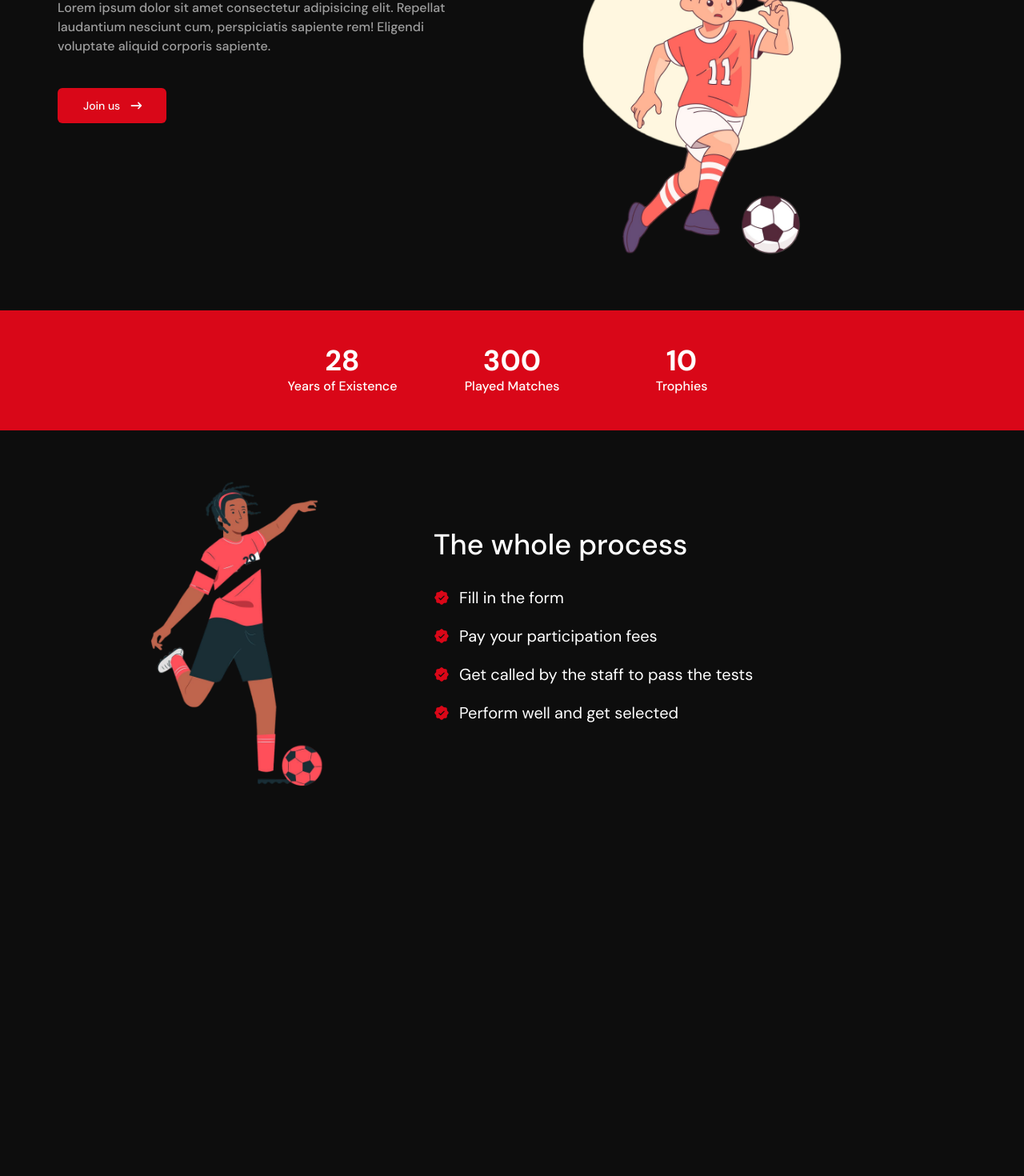
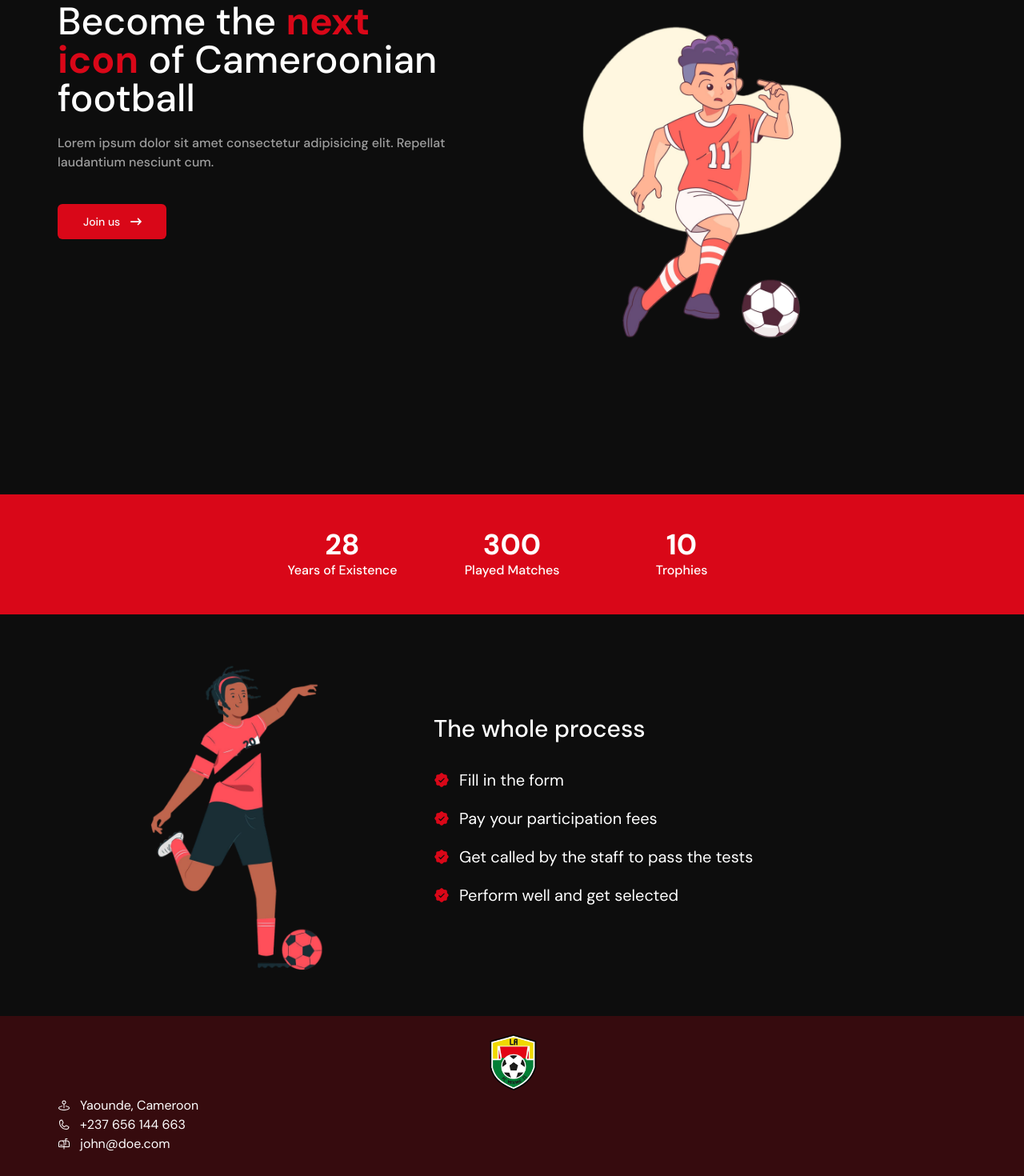
Before and after one commit to INGENIO-237/yafoot-recruit, a Next.js app: page / in a window 1280 px wide. Shown: the part 262-1732 px from the top of the page at 80% size. Before the commit the page ends 1302 px from the top, so only its background shows below. Built offline with nearby package versions, Linux system fonts and the light colour scheme.

Commit message:
homepage - milestone 2

```diff
--- a/src/app/layout.tsx
+++ b/src/app/layout.tsx
@@ -3,6 +3,7 @@ import { DM_Sans } from "next/font/google";
 import "./globals.css";
 import Header from "@/components/layout/Header";
 import PageTransition from "@/components/ui/PageTransition";
+import Footer from "@/components/layout/Footer";
 
 const dmSans = DM_Sans({ subsets: ["latin"] });
 
@@ -24,6 +25,7 @@ export default function RootLayout({
         <PageTransition>
           <Header />
           {children}
+          <Footer />
         </PageTransition>
       </body>
     </html>
--- a/src/app/page.tsx
+++ b/src/app/page.tsx
@@ -11,7 +11,7 @@ import { PiSealCheckFill } from "react-icons/pi";
 
 export default function Home() {
   const joinRef = useRef(null);
-  const joinIsInView = useInView(joinRef);
+  const joinIsInView = useInView(joinRef, { once: true });
   const steps = [
     "Fill in the form",
     "Pay your participation fees",
@@ -22,19 +22,18 @@ export default function Home() {
   return (
     <main>
       {/* Hero */}
-      <div className="container">
-        <div className="flex flex-col items-center md:flex-row md:items-start pb-5">
+      <div className="container min-h-[90vh]  md:min-h-[90vh] flex items-center">
+        <div className="flex w-full flex-col items-center md:flex-row md:items-start md:justify-between pb-5">
           <div className="order-2 md:order-1 max-w-[500px] mt-10 md:mt-0">
             <div className="space-y-5 text-center md:text-left font-medium">
-              <h1 className="text-4xl">
+              <h1 className="text-3xl leading-[1] md:text-4xl lg:text-5xl">
                 Become the{" "}
                 <span className="text-y_red font-bold">next icon</span> of
                 Cameroonian football
               </h1>
               <p className="text-white/60">
                 Lorem ipsum dolor sit amet consectetur adipisicing elit.
-                Repellat laudantium nesciunt cum, perspiciatis sapiente rem!
-                Eligendi voluptate aliquid corporis sapiente.
+                Repellat laudantium nesciunt cum.
               </p>
             </div>
 
@@ -115,13 +114,16 @@ export default function Home() {
             />
             <div className="md:flex md:items-center">
               <div className="text-left">
-                <h1 className="text-4xl mt-5 md:mt-0 font-medium">
+                <h1 className="text-3xl mt-5 md:mt-0 font-medium">
                   The whole process
                 </h1>
                 <div className="space-y-5 mt-8">
                   {steps.map((step, index) => {
                     return (
-                      <p key={index} className="text-xl flex items-center gap-3">
+                      <p
+                        key={index}
+                        className="text-xl flex items-center gap-3"
+                      >
                         <PiSealCheckFill className="text-y_red" /> {step}
                       </p>
                     );
--- a/src/components/home/Stats.tsx
+++ b/src/components/home/Stats.tsx
@@ -14,7 +14,7 @@ export default function Stats() {
   ];
 
   const ref = useRef(null);
-  const isInView = useInView(ref);
+  const isInView = useInView(ref, { once: true });
 
   return (
     <div ref={ref} className="w-full h-[150px] bg-y_red my-5 flex items-center">
@@ -27,7 +27,11 @@ export default function Stats() {
           {stats.map((stat, index) => {
             return (
               <div key={index} className="text-primary">
-                <CountUp end={stat.num} duration={3} className="text-4xl font-bold" />
+                <CountUp
+                  end={stat.num}
+                  duration={3}
+                  className="text-4xl font-bold"
+                />
                 <p className="font-medium">{stat.text}</p>
               </div>
             );
--- /dev/null
+++ b/src/components/layout/Footer.tsx
@@ -0,0 +1,34 @@
+import Image from "next/image";
+import Link from "next/link";
+import { PiMapPinSimpleArea, PiPhone, PiMailbox } from "react-icons/pi";
+
+export default function Footer() {
+  return (
+    <div className="w-full min-h-[200px] bg-y_red/20 py-5">
+      <div className="container">
+        {/* Logo */}
+        <div className="flex justify-center items-center">
+          <Image
+            src="/images/yafoot-club.png"
+            width={80}
+            height={80}
+            alt="Logo"
+          />
+        </div>
+
+        {/* Address, Contact & Socials */}
+        <div>
+          <Link href="#" className="flex items-center gap-3">
+            <PiMapPinSimpleArea /> <span>Yaounde, Cameroon</span>
+          </Link>
+          <Link href="tel: +237 656 144 663" className="flex items-center gap-3">
+            <PiPhone /> <span>+237 656 144 663</span>
+          </Link>
+          <Link href="mailto: john@doe.com" className="flex items-center gap-3">
+            <PiMailbox /> <span>john@doe.com</span>
+          </Link>
+        </div>
+      </div>
+    </div>
+  );
+}
--- a/src/components/layout/Header.tsx
+++ b/src/components/layout/Header.tsx
@@ -8,8 +8,8 @@ export default function Header() {
       <Link href="/">
         <Image
           src="/images/yafoot-club.png"
-          width={80}
-          height={80}
+          width={60}
+          height={60}
           alt="yafoot-club"
           className="pointer-events-none"
         />
```
